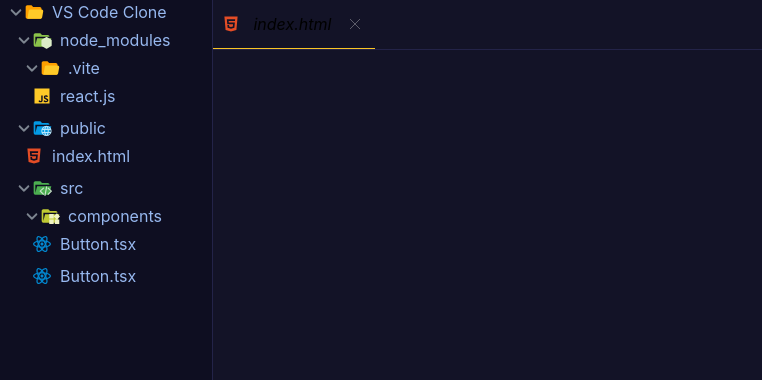
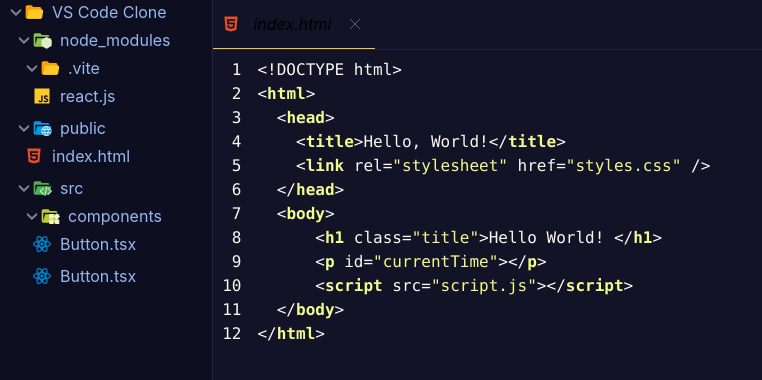
Before and after one commit to abdelilahnaciri/vscode-clone, a React (Vite) app: page / in a window 1280 px wide. Both pictures are taken after a click on the element 110 px from the left and 144 px from the top of the page. Shown: the top 380 px of the page, without its empty margins (0-762 px from the left). Built offline with nearby package versions, Linux system fonts and the light colour scheme.

Commit message:
code syntax highliter forfiles content

```diff
--- a/package.json
+++ b/package.json
@@ -15,6 +15,7 @@
     "react": "^18.3.1",
     "react-dom": "^18.3.1",
     "react-redux": "^9.1.2",
+    "react-syntax-highlighter": "^15.6.1",
     "tailwind-merge": "^2.5.4",
     "uuid": "^11.0.3"
   },
@@ -22,6 +23,7 @@
     "@eslint/js": "^9.13.0",
     "@types/react": "^18.3.12",
     "@types/react-dom": "^18.3.1",
+    "@types/react-syntax-highlighter": "^15.5.13",
     "@vitejs/plugin-react": "^4.3.3",
     "autoprefixer": "^10.4.20",
     "eslint": "^9.13.0",
--- a/src/app/features/fileTreeSlice.ts
+++ b/src/app/features/fileTreeSlice.ts
@@ -2,20 +2,20 @@ import { createSlice, PayloadAction } from "@reduxjs/toolkit";
 import { IFile } from "../../interfaces";
 
 interface IClickedFile {
+  activeTabId: string | null;
   filename: string;
   fileContent: string | undefined;
 }
 
 interface IInitialState {
-  activeTabId: string | null;
   openedFiles: IFile[];
   clickedFile: IClickedFile;
 }
 
 const initialState: IInitialState = {
-  activeTabId: null,
   openedFiles: [],
   clickedFile: {
+    activeTabId: null,
     filename: "",
     fileContent: "",
   },
@@ -32,15 +32,9 @@ export const fileTreeSlice = createSlice({
     setClickedFileAction: (state, action: PayloadAction<IClickedFile>) => {
       state.clickedFile = action.payload;
     },
-    setActiveTabIdAction: (state, action: PayloadAction<string>) => {
-      state.activeTabId = action.payload;
-    },
   },
 });
 
-export const {
-  setOpenedFilesAction,
-  setClickedFileAction,
-  setActiveTabIdAction,
-} = fileTreeSlice.actions;
+export const { setOpenedFilesAction, setClickedFileAction } =
+  fileTreeSlice.actions;
 export default fileTreeSlice.reducer;
--- /dev/null
+++ b/src/components/FileSyntaxHighlighter.tsx
@@ -0,0 +1,21 @@
+import SyntaxHighlighter from "react-syntax-highlighter";
+import { dracula } from "react-syntax-highlighter/dist/esm/styles/hljs";
+
+interface IProps {
+  content: string | undefined;
+}
+
+const FileSyntaxHighlighter = ({ content }: IProps) => {
+  return (
+    <SyntaxHighlighter
+      language="javascript"
+      style={dracula}
+      customStyle={{ backgroundColor: "transparent" }}
+      showLineNumbers
+    >
+      {String(content ? content : "")}
+    </SyntaxHighlighter>
+  );
+};
+
+export default FileSyntaxHighlighter;
--- a/src/components/OpenedFilesBar.tsx
+++ b/src/components/OpenedFilesBar.tsx
@@ -1,6 +1,7 @@
 import { useSelector } from "react-redux";
 import { RootState } from "../app/store";
 import OpenedFilesBarTab from "./OpenedFilesBarTab";
+import FileSyntaxHighlighter from "./FileSyntaxHighlighter";
 
 const OpenedFilesBar = () => {
   const { openedFiles, clickedFile } = useSelector(
@@ -13,7 +14,7 @@ const OpenedFilesBar = () => {
           <OpenedFilesBarTab key={file.id} file={file} />
         ))}
       </div>
-      {clickedFile.fileContent}
+      <FileSyntaxHighlighter content={clickedFile.fileContent} />
     </div>
   );
 };
--- a/src/components/OpenedFilesBarTab.tsx
+++ b/src/components/OpenedFilesBarTab.tsx
@@ -2,10 +2,7 @@ import { useDispatch, useSelector } from "react-redux";
 import { IFile } from "../interfaces";
 import RenderFileIcon from "./RenderFileIcon";
 import CloseIcon from "./SVG/CloseIcon";
-import {
-  setActiveTabIdAction,
-  setClickedFileAction,
-} from "../app/features/fileTreeSlice";
+import { setClickedFileAction } from "../app/features/fileTreeSlice";
 import { RootState } from "../app/store";
 
 interface IProps {
@@ -13,14 +10,21 @@ interface IProps {
 }
 
 const OpenedFilesBarTab = ({ file }: IProps) => {
-  const { activeTabId } = useSelector((state: RootState) => state.tree);
+  const {
+    clickedFile: { activeTabId },
+  } = useSelector((state: RootState) => state.tree);
   const dispatch = useDispatch();
 
   // ** Handlers:
   const onClick = () => {
     const { id, name, content } = file;
-    dispatch(setClickedFileAction({ filename: name, fileContent: content }));
-    dispatch(setActiveTabIdAction(id));
+    dispatch(
+      setClickedFileAction({
+        activeTabId: id,
+        filename: name,
+        fileContent: content,
+      })
+    );
   };
   return (
     <div
--- a/src/components/RecursiveComponent.tsx
+++ b/src/components/RecursiveComponent.tsx
@@ -5,7 +5,7 @@ import RightArrowIcon from "./SVG/Right";
 import RenderFileIcon from "./RenderFileIcon";
 import { useDispatch, useSelector } from "react-redux";
 import {
-  setActiveTabIdAction,
+  setClickedFileAction,
   setOpenedFilesAction,
 } from "../app/features/fileTreeSlice";
 import { RootState } from "../app/store";
@@ -16,7 +16,7 @@ interface IProps {
 }
 
 const RecursiveComponent = ({ fileTree }: IProps) => {
-  const { id, isFolder, name, children } = fileTree;
+  const { id, isFolder, name, children, content } = fileTree;
   const [isOpen, setIsOpen] = useState<boolean>(true);
 
   const { openedFiles } = useSelector((state: RootState) => state.tree);
@@ -28,9 +28,15 @@ const RecursiveComponent = ({ fileTree }: IProps) => {
   };
   const onFileClicked = () => {
     const exists = doesFileObjExist(openedFiles, id);
+    dispatch(
+      setClickedFileAction({
+        activeTabId: id,
+        filename: name,
+        fileContent: content,
+      })
+    );
     if (exists) return;
     dispatch(setOpenedFilesAction([...openedFiles, fileTree]));
-    dispatch(setActiveTabIdAction(id));
   };
   // console.log("File Before JSX:", name);
   return (
--- a/src/data/fileTree.ts
+++ b/src/data/fileTree.ts
@@ -15,7 +15,20 @@ export const fileTree: IFile = {
           id: uuid(),
           name: ".vite",
           isFolder: true,
-          children: [{ id: uuid(), name: "react.js", isFolder: false }],
+          children: [
+            {
+              id: uuid(),
+              name: "react.js",
+              isFolder: false,
+              content: `function showTime() {
+	document.getElementById('currentTime').innerHTML = new Date().toUTCString();
+}
+showTime();
+setInterval(function () {
+	showTime();
+}, 1000);`,
+            },
+          ],
         },
       ],
     },
@@ -23,7 +36,25 @@ export const fileTree: IFile = {
       id: uuid(),
       name: "public",
       isFolder: true,
-      children: [{ id: uuid(), name: "index.html", isFolder: false }],
+      children: [
+        {
+          id: uuid(),
+          name: "index.html",
+          isFolder: false,
+          content: `<!DOCTYPE html>
+<html>
+  <head>
+    <title>Hello, World!</title>
+    <link rel="stylesheet" href="styles.css" />
+  </head>
+  <body>
+      <h1 class="title">Hello World! </h1>
+      <p id="currentTime"></p>
+      <script src="script.js"></script>
+  </body>
+</html>`,
+        },
+      ],
     },
     {
       id: uuid(),
@@ -35,12 +66,53 @@ export const fileTree: IFile = {
           name: "components",
           isFolder: true,
           children: [
-            { id: uuid(), name: "Button.tsx", isFolder: false },
             {
               id: uuid(),
               name: "Button.tsx",
               isFolder: false,
-              content: "Hello I'am a Button!",
+              content: `import { ButtonHTMLAttributes, ReactNode } from "react";
+
+interface IProps extends ButtonHTMLAttributes<HTMLButtonElement> {
+  children: ReactNode;
+}
+
+const Button = ({ children, ...rest }: IProps) => {
+  return (
+    <button
+      {...rest}
+    >
+      {children}
+    </button>
+  );
+};
+
+export default Button;`,
+            },
+            {
+              id: uuid(),
+              name: "Button.tsx",
+              isFolder: false,
+              content: `import { ButtonHTMLAttributes, ReactNode } from "react";
+
+interface IProps extends ButtonHTMLAttributes<HTMLButtonElement> {
+  children: ReactNode;
+  className?: string;
+  width?: "w-full" | "w-fit";
+}
+
+const Button = ({ children, className, width = "w-full", ...rest }: IProps) => {
+  // console.log({ rest });
+  return (
+    <button
+      className={\`\${className} \${width} rounded-lg text-white px-3 py-3 duration-200 font-medium\`}
+      {...rest}
+    >
+      {children}
+    </button>
+  );
+};
+
+export default Button;`,
             },
           ],
         },
```
Also changed, not shown: 1 other file (tests, documents, lock files or other folders).
